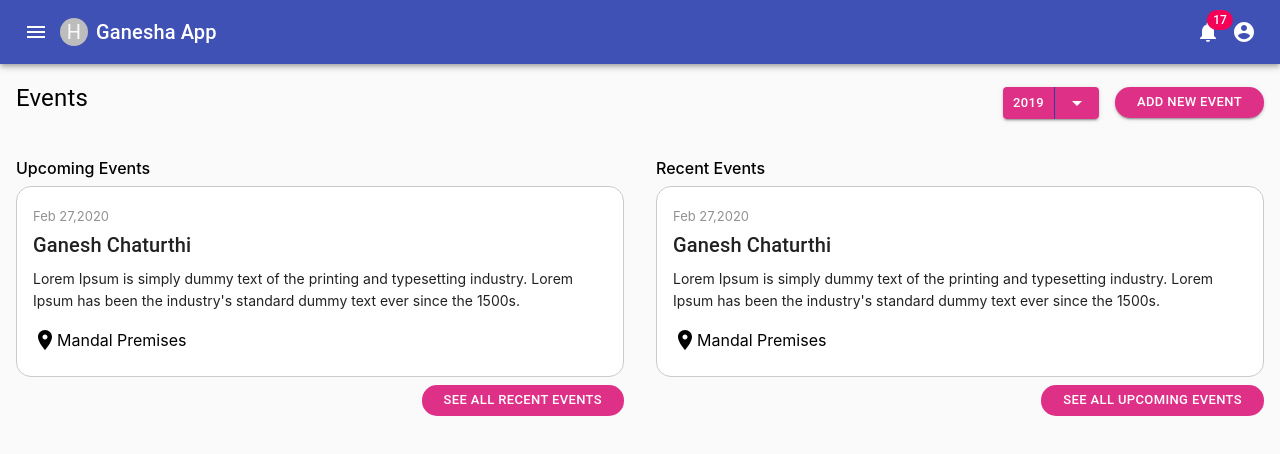
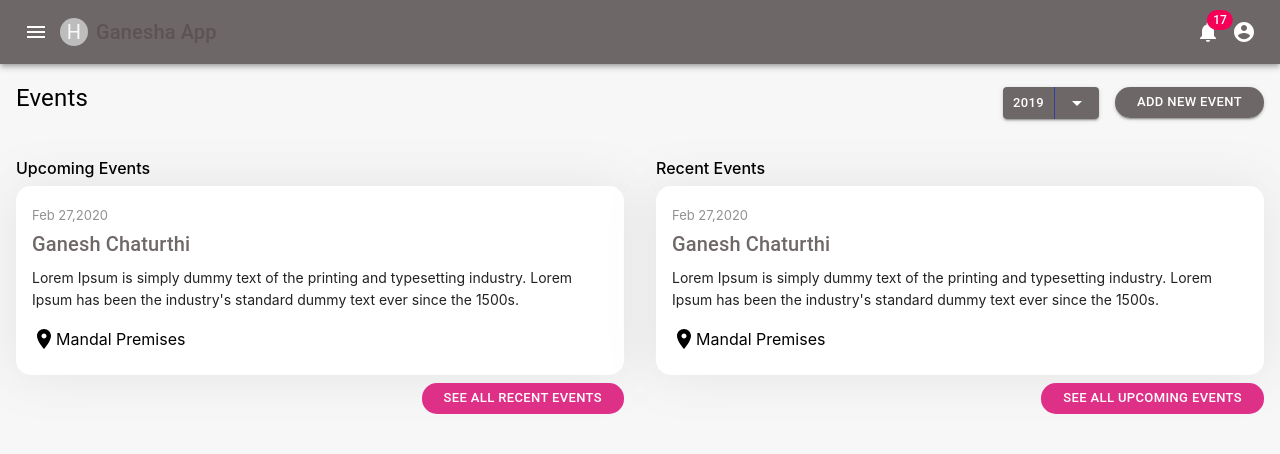
Before and after one commit to pravin3995/ganeshaapp, a React (Create React App) app: page /events in a window 1280 px wide. Shown: the top 454 px of the page. Built offline with nearby package versions, Linux system fonts and the light colour scheme.

Commit message:
SCSS Added

```diff
--- a/src/custom.scss
+++ b/src/custom.scss
@@ -1,5 +1,35 @@
+//Vendor
+// @import "scss/vendor/";
+
+//Abstracts
+@import "scss/abstracts/fonts";
+@import "scss/abstracts/mixins";
+@import "scss/abstracts/variables";
+
+//Base Styles
+@import "scss/base/reset";
+@import "scss/base/typography";
+
+//Components
+@import "scss/components/button";
+@import "scss/components/input";
+@import "scss/components/modal";
+
+//Layout
+@import "scss/layouts/footer";
+@import "scss/layouts/main-navigation.scss";
+
 body {
-    background-color: rgb(250, 250, 250);
+    background-color: $bgcolor;
+}
+
+h1,
+h2,
+h3,
+h4,
+h5,
+h6{
+    color: $primary;
 }
 
 .text-capital { text-transform: uppercase; }
@@ -147,7 +177,8 @@ body {
 #root .MuiPaper-elevation1{
     border-radius: 15px;
     box-shadow: none;
-    border: 1px solid #ccc9c9;
+    border: 1px solid 1px solid rgba(0, 0, 0, 0.04);
+    box-shadow: $boxShadow;
 }
 
 
@@ -793,3 +824,12 @@ body {
         outline: none;
     }
 }
+
+button.MuiButton-contained,
+.MuiButtonBase-root,
+.events-page .MuiButtonGroup-root .MuiButton-containedPrimary{
+    background-color: $primary;
+    &:hover{
+        background-color: darken($color: $primary, $amount: 15) !important;
+    }
+}
--- /dev/null
+++ b/src/scss/abstracts/_variables.scss
@@ -0,0 +1,6 @@
+$primary: rgba(90, 82, 82, 0.87);
+$secondary: #6e6667;
+$tertiary: #ffba1ee8;
+$bgcolor: #f7f7f7;
+$white: #ffffff;
+$boxShadow: 0px 0px 50px 0px rgba(119, 121, 123, 0.15);
--- /dev/null
+++ b/src/scss/layouts/_main-navigation.scss
@@ -0,0 +1,3 @@
+header.MuiAppBar-colorPrimary{
+    background-color: $primary;
+}
```
Also changed, not shown: src/scss/abstracts/_fonts.scss (added), src/scss/abstracts/_mixins.scss (added), src/scss/base/_reset.scss (added), src/scss/base/_typography.scss (added), src/scss/components/_button.scss (added), src/scss/components/_input.scss (added), src/scss/components/_modal.scss (added), src/scss/layouts/_footer.scss (added), 1 other file (tests, documents, lock files or other folders).
